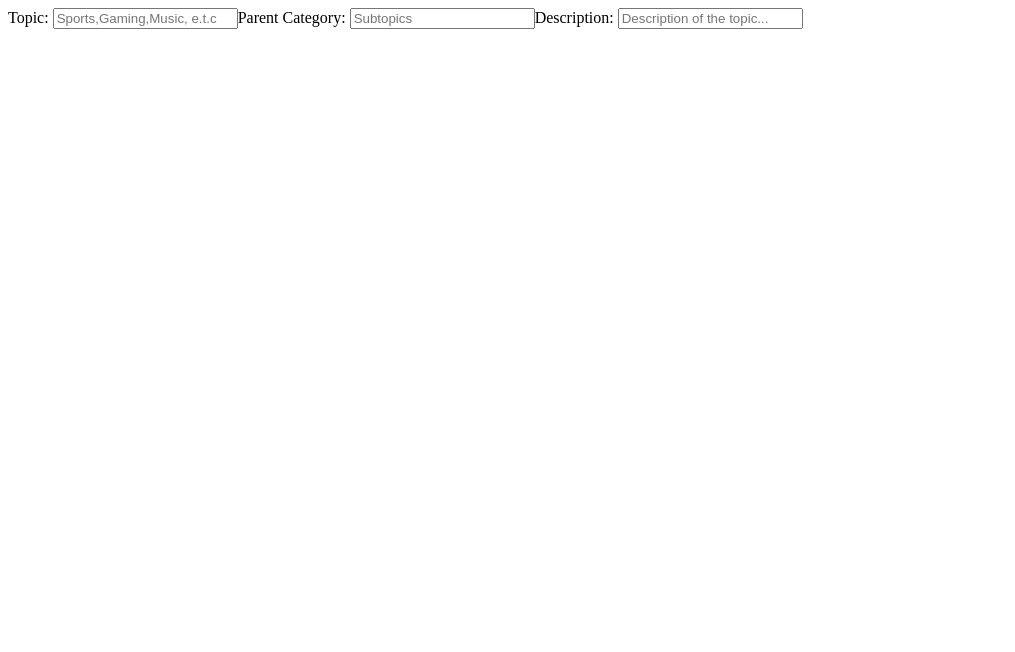
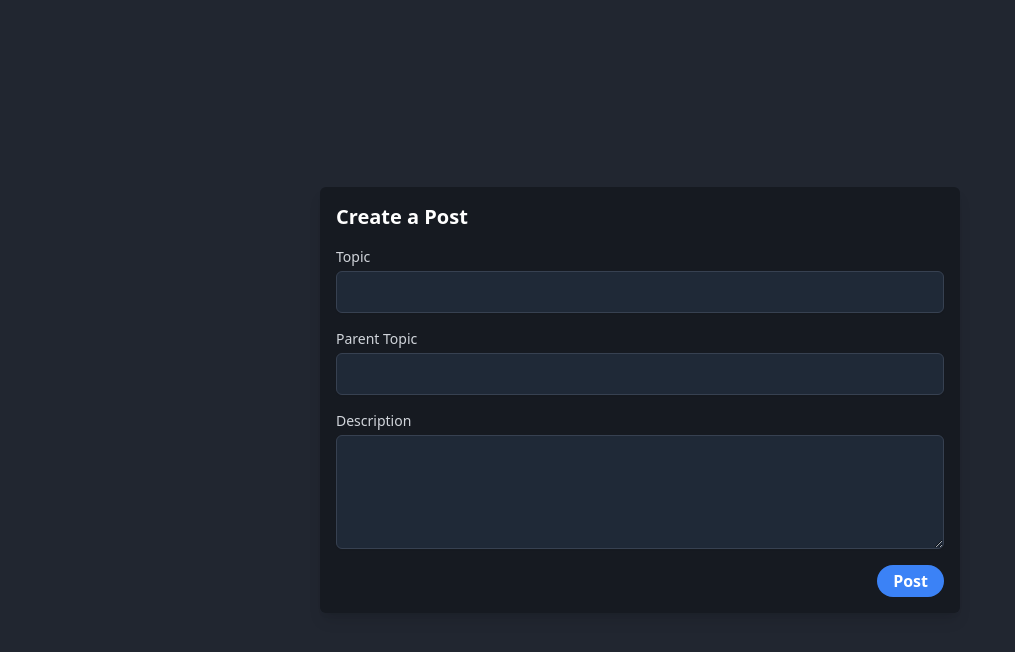
Before and after one commit to Ved204/anonymous, a Next.js app: page /Topics in a window 1280 px wide. Shown: the top 652 px of the page, without its empty margins (0-1015 px from the left). Built offline with nearby package versions, Linux system fonts and the light colour scheme.

Commit message:
Topic page matchup

```diff
--- a/pages/Topics/index.tsx
+++ b/pages/Topics/index.tsx
@@ -1,25 +1,55 @@
 import React from "react";
+import "./../globals.css";
 import Card from "@/components/home/card";
 import { Dropdown, DropdownTrigger, DropdownMenu, DropdownSection, DropdownItem } from "@nextui-org/dropdown";
 import Form from "platforms/components/form";
+
 
 export default function TopicsForm() {
     //
 
     return(
-        <div>
-            <form className="">
-                <label>Topic: </label>
-                <input type="text" placeholder="Sports,Gaming,Music, e.t.c"></input>
-
-                <label>Parent Category: </label>
-                <input type='text' placeholder="Subtopics"></input>
-
-                <label>Description: </label>
-                <input type="text" placeholder="Description of the topic..."></input>
 
 
-            </form>
-        </div>
+        <div className="bg-[#212630] min-h-screen flex items-center justify-center">
+              <div className="container bg-[#161a21] md:w-1/2 p-4 rounded-md shadow-lg">
+                <h1 className="text-xl font-bold text-white mb-4">Create a Post</h1>
+                    <form className="space-y-4">
+                        <div>
+                            <label htmlFor="title" className="block text-sm font-medium text-gray-300">Topic</label>
+                            <input
+                            type="text"
+                            name="title"
+                            id="title"
+                            className="mt-1 block w-full px-3 py-2 border border-gray-700 bg-gray-800 text-white rounded-md shadow-sm focus:outline-none focus:ring-indigo-500 focus:border-indigo-500"
+                            />
+                        </div>
+                        <div>
+                            <label htmlFor="title" className="block text-sm font-medium text-gray-300">Parent Topic</label>
+                            <input
+                            type="text"
+                            name="title"
+                            id="title"
+                            className="mt-1 block w-full px-3 py-2 border border-gray-700 bg-gray-800 text-white rounded-md shadow-sm focus:outline-none focus:ring-indigo-500 focus:border-indigo-500"
+                            />
+                        </div>
+                        <div>
+                            <label htmlFor="content" className="block text-sm font-medium text-gray-300">Description</label>
+                            <textarea
+                            name="content"
+                            id="content"
+                            className="mt-1 block w-full px-3 py-2 border border-gray-700 bg-gray-800 text-white rounded-md shadow-sm focus:outline-none focus:ring-indigo-500 focus:border-indigo-500"
+                            rows={4}
+                            ></textarea>
+                        </div>
+                        <div className="text-right">
+                            <button type="submit" className="px-4 py-1 font-bold bg-blue-500 text-white rounded-full hover:bg-blue-700">
+                                Post
+                            </button>
+                        </div>
+                    </form>
+                </div>
+            </div>
+
     )
 }
```
